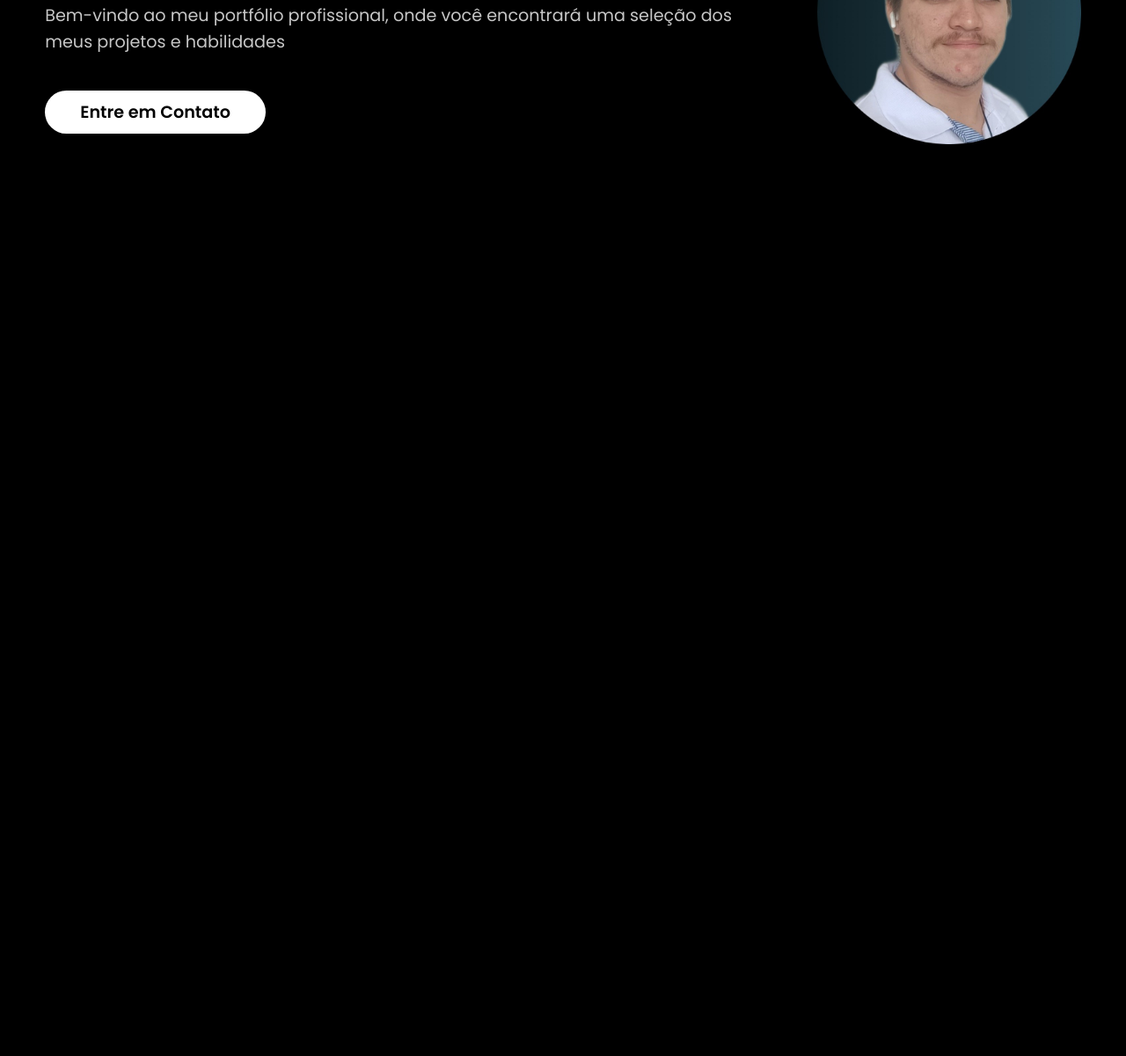
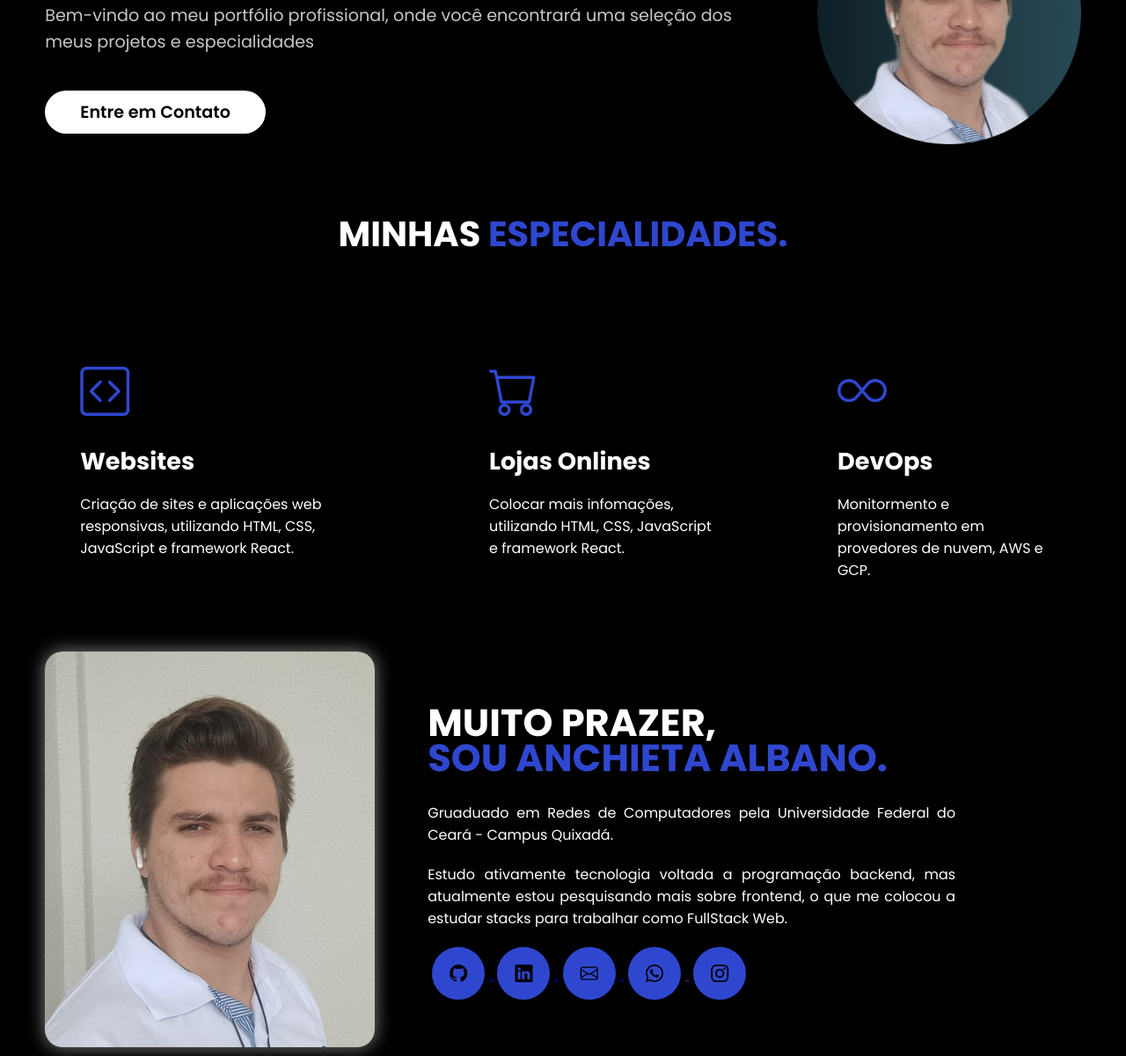
Before and after one commit to Chiet4/Portfolio, a plain HTML site: page index2.html in a window 1280 px wide. Shown: the part 429-1630 px from the top of the page at 88% size. Before the commit the page ends 800 px from the top, so only its background shows below. Drawn offline with nearby package versions, Linux system fonts and the light colour scheme.

Commit message:
feat: adicionando habilidade e portfolio

```diff
--- a/index2.html
+++ b/index2.html
@@ -13,6 +13,10 @@
     href="https://fonts.googleapis.com/css2?family=Poppins:ital,wght@0,100;0,200;0,300;0,400;0,500;0,600;0,700;0,800;0,900;1,100;1,200;1,300;1,400;1,500;1,600;1,700;1,800;1,900&display=swap"
     rel="stylesheet">
 
+  <!-- Bootstrap ICONS -->
+  <link rel="stylesheet" href="https://cdn.jsdelivr.net/npm/bootstrap-icons@1.13.1/font/bootstrap-icons.min.css">
+
+  <!-- CSS -->
   <link rel="stylesheet" href="style.css">
   <link rel="shortcut icon" href="assets/favicon.ico" type="image/x-icon">
 
@@ -32,7 +36,7 @@
       <nav class="menu-desktop">
         <ul>
           <li><a href="#">Início</a></li>
-          <li><a href="#">Habilidades</a></li>
+          <li><a href="#">Especialidades</a></li>
           <li><a href="#">Sobre</a></li>
           <li><a href="#">Projetos</a></li>
         </ul>
@@ -54,9 +58,10 @@
         <div class="flex">
 
           <div class="txt-topo-site">
-            <h1>Olá, eu sou Anchieta Albano<span>.</span></h1>
+            <h1>OLÁ, EU SOU ANCHIETA ALBANO<span>.</span></h1>
             <p>Desenvolvedor FullStack</p>
-            <p>Bem-vindo ao meu portfólio profissional, onde você encontrará uma seleção dos meus projetos e habilidades</p>
+            <p>Bem-vindo ao meu portfólio profissional, onde você encontrará uma seleção dos meus projetos e
+              especialidades</p>
 
             <div class="btn-contato">
               <a href="#">
@@ -74,6 +79,98 @@
 
       </div> <!-- interface -->
     </section> <!-- topo-do-site -->
+
+
+    <section class="especialidades">
+      <div class="interface">
+        <h2 class="titulo">MINHAS <span>ESPECIALIDADES.</span></h2>
+        <div class="flex">
+          <div class="especialidades-box">
+            <i class="bi bi-code-square"></i>
+            <h3>Websites</h3>
+            <p>Criação de sites e aplicações web responsivas, utilizando HTML, CSS, JavaScript e framework React.</p>
+          </div> <!-- especialidades-box -->
+          <div class="especialidades-box">
+            <i class="bi bi-cart"></i>
+            <h3>Lojas Onlines</h3>
+            <p>Colocar mais infomações, utilizando HTML, CSS, JavaScript e framework React.</p>
+          </div> <!-- especialidades-box -->
+          <div class="especialidades-box">
+            <i class="bi bi-infinity"></i>
+            <h3>DevOps</h3>
+            <p>Monitormento e provisionamento em provedores de nuvem, AWS e GCP.</p>
+          </div> <!-- especialidades-box -->
+        </div> <!-- flex -->
+      </div> <!-- interface -->
+    </section> <!-- especialidades -->
+
+    <section class="sobre">
+      <div class="interface">
+        <div class="flex">
+
+          <div class="img-sobre">
+            <img src="images/self.jpeg" alt="Anchieta Albano" width="375" height="450">
+          </div> <!-- img-sobre -->
+
+          <div class="txt-sobre">
+            <h2> MUITO PRAZER, <span>SOU ANCHIETA ALBANO.</span></h2>
+            <p>Gruaduado em Redes de Computadores pela Universidade Federal do Ceará - Campus Quixadá.</p>
+            <p>Estudo ativamente tecnologia voltada a programação backend, mas atualmente estou pesquisando mais sobre frontend, o que me colocou a estudar stacks para trabalhar como FullStack Web.</p>
+
+            <div class="btn-social">
+              <a href="#">
+                <button>
+                  <i class="bi bi-github"></i>
+                </button>
+              </a>
+              <a href="#">
+                <button>
+                  <i class="bi bi-linkedin"></i>
+                </button>
+              </a>
+              <a href="#">
+                <button>
+                  <i class="bi bi-envelope"></i>
+                </button>
+              </a>
+              <a href="">
+                <button>
+                  <i class="bi bi-whatsapp"></i>
+                </button>
+              </a>
+              <a href="">
+                <button>
+                  <i class="bi bi-instagram"></i>
+                </button>
+              </a>
+            </div> <!-- btn-social -->
+
+          </div> <!-- txt-sobre -->
+        </div> <!-- flex -->
+      </div> <!-- interface -->
+    </section> <!-- sobre -->
+
+    <section class="portfolio">
+      <div class="interface">
+        <h2 class="titulo">MEUS <span>PROJETOS.</span></h2>
+        <div class="flex">
+          <div class="img-port" style="background-image: url(images/boneco-veio.png);">
+            <div class="overlay">
+              Boneco Veio
+            </div>
+          </div>
+          <div class="img-port" style="background-image: url(images/boneco-produtos.png);">
+            <div class="overlay"> Boneco Veio
+            </div>
+          </div>
+          <div class="img-port" style="background-image: url(images/boneco-veio.png);">
+            <div class="overlay">
+              Boneco Veio
+            </div>
+          </div>
+        </div> <!-- flex -->
+      </div>  <!-- interface -->
+    </section> <!-- portfolio -->
   </main>
 
 </body>
--- a/style.css
+++ b/style.css
@@ -32,10 +32,21 @@ body {
   transition: .2s;
 }
 
-.btn-contato button:hover {
+button:hover {
   box-shadow: 0 0 8px  #2f47cf;
   background-color: #2f47cf;
   transform: scale(1.05);
+}
+
+h2.titulo {
+  font-size: 2.5rem;
+  color: #fff;
+  text-align: center;
+  margin-bottom: 20px;
+}
+
+h2.titulo span {
+  color: #2f47cf;
 }
 
 /* Estilho cabeçalho */
@@ -115,3 +126,142 @@ section.topo-do-site .flex {
     top:30px;
   }
 }
+
+/* Estilos especialidades */
+section.especialidades {
+  padding: 40px 4%;
+}
+
+.especialidades .flex {
+  gap: 60px;
+}
+
+.especialidades .especialidades-box {
+  padding: 40px;
+  color: #fff;
+  border-radius: 20px;
+  transition: .3s;
+  margin-top: 3rem;
+}
+
+.especialidades .especialidades-box:hover {
+  box-shadow: 0 0 25px #566fff;
+  transform: scale(1.05);
+}
+
+.especialidades .especialidades-box i {
+  font-size: 3.5rem;
+  color: #2f47cf;
+}
+
+.especialidades .especialidades-box h3 {
+  font-size: 1.7rem;
+  margin: 15px 0;
+}
+
+/* Estilo sobre */
+
+section.sobre {
+  padding: 0px 4%;
+}
+
+section.sobre .flex {
+  align-items: center;
+  gap: 60px;
+}
+
+.sobre .txt-sobre {
+  color: #fff;
+  max-width: 600px;
+}
+
+.sobre .txt-sobre h2 {
+  font-size: 2.7rem;
+  line-height: 40px;
+  margin-bottom: 30px;
+}
+
+.sobre .txt-sobre h2 span {
+  color: #2f47cf;
+  display: block;
+}
+
+.sobre .txt-sobre p {
+  margin: 20px 0;
+  text-align: justify;
+
+}
+
+.sobre .img-sobre img {
+  width: 375px;
+  height: 450px;
+  border-radius: 20px;
+  box-shadow: 0 0 20px rgba(255, 255, 255, 0.5);
+}
+
+.sobre .txt-sobre .btn-social button{
+  width: 60px;
+  height: 60px;
+  border-radius: 50%;
+  border: none;
+  background-color: #2f47cf;
+  font-size: 20px;
+  cursor: pointer;
+  margin: 0 5px;
+  transition: .3s;
+}
+
+.sobre .txt-sobre .btn-social button:hover {
+  background-color: #fff;
+  color: #2f47cf;
+}
+
+/* Estilo portfolio */
+
+section.portfolio {
+  margin-top: 80px;
+  padding: 80px 4%;
+  box-shadow: 0 0 40px 10px #ffffff1b;
+}
+
+section.portfolio .flex {
+  margin-top: 20px;
+  justify-content: space-between;
+}
+
+.img-port {
+  width: 360px;
+  height: 460px;
+  background-size: cover;
+  background-position: 100% 0%;
+  transition: .9s;
+  cursor: pointer;
+  border-radius: 30px;
+  position: relative;
+}
+
+.img-port:hover {
+  background-position: 100% 100%;
+}
+
+.overlay {
+  position: absolute;
+  top: 0;
+  left: 0;
+  width: 100%;
+  height: 100%;
+  background-color: rgba(0, 0, 0, 0.438);
+  border-radius: 30px;
+  display: flex;
+  align-items: center;
+  justify-content: center;
+  font-size: 1.5rem;
+  font-weight: 600;
+  color: #fff;
+  opacity: 0;
+  transition: 0.5s ease-in-out;
+}
+
+.img-port:hover .overlay {
+  opacity: 1;
+}
```
Also changed, not shown: images/boneco-produtos.png (added), images/boneco-veio.png (added), images/self.jpeg (added), images/self2.jpeg (added).
